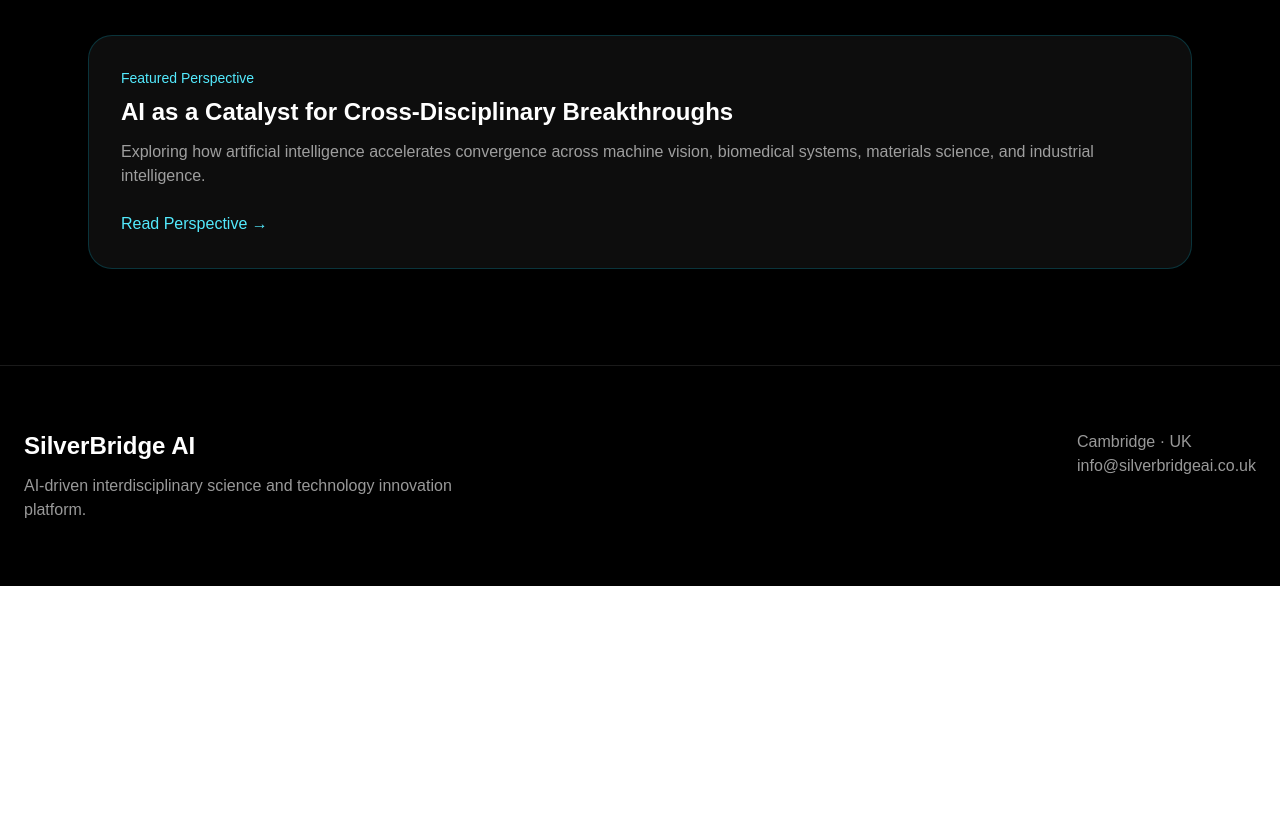
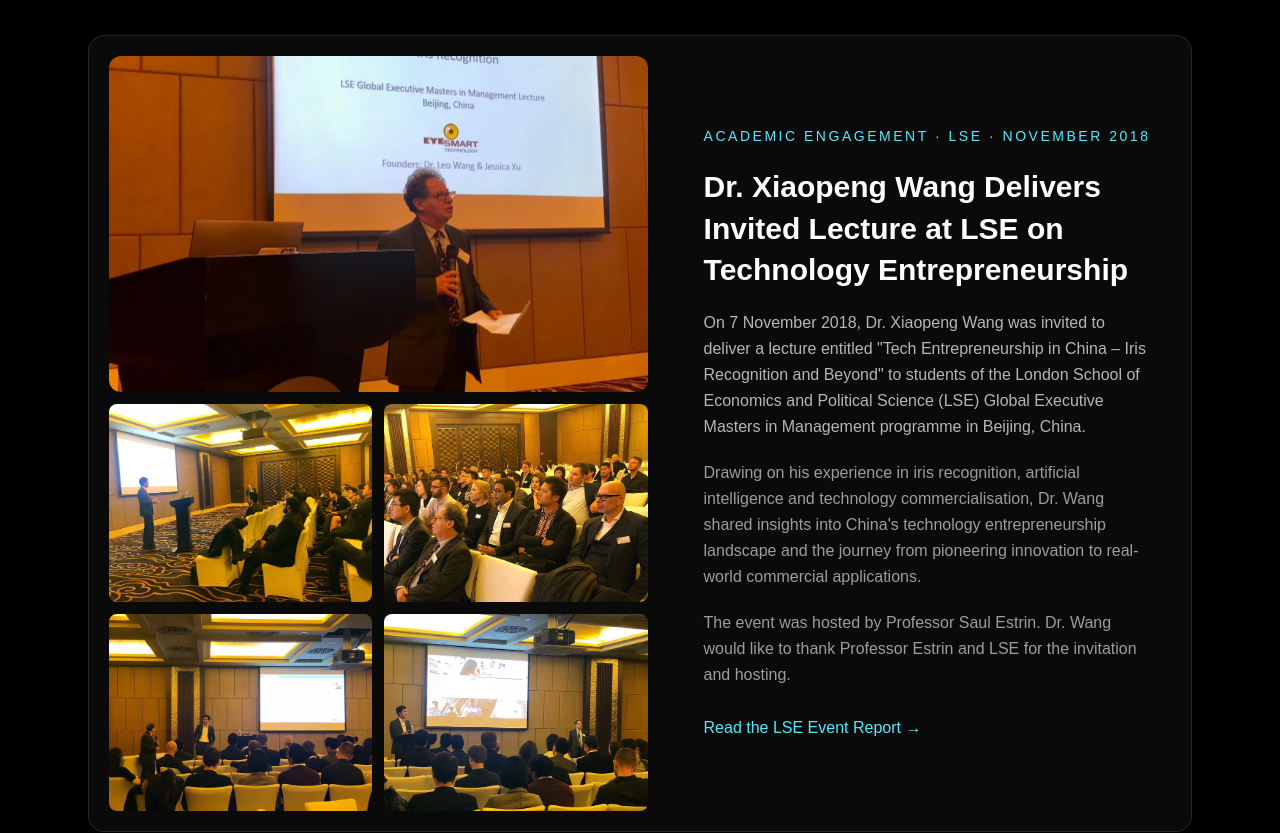
Before and after one commit to silverbridgeai/silverbridge-ai, a Next.js app: page / in a window 1280 px wide. Shown: the part 4120-4953 px from the top of the page. Before the commit the page ends 4706 px from the top, so only its background shows below. Built offline with nearby package versions, Linux system fonts and the light colour scheme.

Commit message:
Add LSE Invited Lecture content and images
Added LSE Invited Lecture section with details and images.

```diff
--- a/app/page.tsx
+++ b/app/page.tsx
@@ -347,7 +347,7 @@ export default function SilverBridgeAIHomepage() {
               </p>
 
               <p className="text-white/60 leading-relaxed mb-5">
-               At CES and the Intel Developer Forum (IDF) in both the
+                At CES and the Intel Developer Forum (IDF) in both the
                 United States and China, Dr. Wang delivered keynote
                 presentations and led the public launch of what was
                 presented as the world's first multimodal AI-powered
@@ -372,6 +372,96 @@ export default function SilverBridgeAIHomepage() {
                 className="inline-flex items-center gap-2 text-cyan-300 font-medium hover:text-white transition"
               >
                 Watch the Innovation Video →
+              </a>
+
+            </div>
+          </div>
+        </article>
+
+        {/* LSE Invited Lecture - 2018 */}
+        <article className="mb-12 overflow-hidden rounded-2xl border border-white/10 bg-white/[0.04] hover:border-cyan-400/40 transition">
+
+          <div className="grid md:grid-cols-[1.05fr_0.95fr] gap-0">
+
+            {/* LSE Photo Gallery */}
+            <div className="p-4 md:p-5">
+              <div className="grid grid-cols-2 gap-3">
+
+                {/* Main Photograph */}
+                <div className="col-span-2 relative overflow-hidden rounded-xl aspect-[16/10]">
+                  <Image
+                    src="/images/LSE_2018_EMBA_1.jpg"
+                    alt="Dr. Xiaopeng Wang's invited lecture for the LSE Global Executive Masters in Management programme in Beijing, 2018"
+                    fill
+                    sizes="(max-width: 768px) 100vw, 45vw"
+                    className="object-cover object-center"
+                  />
+                </div>
+
+                {/* Supporting Photographs */}
+                {[
+                  "LSE_2018_EMBA_2.jpg",
+                  "LSE_2018_EMBA_3.jpg",
+                  "LSE_2018_EMBA_4.jpg",
+                  "LSE_2018_EMBA_5.jpg",
+                ].map((photo, index) => (
+                  <div
+                    key={photo}
+                    className="relative overflow-hidden rounded-lg aspect-[4/3]"
+                  >
+                    <Image
+                      src={`/images/${photo}`}
+                      alt={`Photograph ${index + 2} from the LSE Global Executive Masters in Management event in Beijing, 2018`}
+                      fill
+                      sizes="(max-width: 768px) 50vw, 22vw"
+                      className="object-cover object-center hover:scale-105 transition-transform duration-500"
+                    />
+                  </div>
+                ))}
+
+              </div>
+            </div>
+
+            {/* LSE News Content */}
+            <div className="p-7 md:p-9 flex flex-col justify-center">
+
+              <p className="text-sm text-cyan-300 tracking-[0.18em] mb-5">
+                ACADEMIC ENGAGEMENT · LSE · NOVEMBER 2018
+              </p>
+
+              <h4 className="text-2xl md:text-3xl font-semibold leading-snug mb-5">
+                Dr. Xiaopeng Wang Delivers Invited Lecture at LSE on Technology Entrepreneurship
+              </h4>
+
+              <p className="text-white/70 leading-relaxed mb-5">
+                On 7 November 2018, Dr. Xiaopeng Wang was invited to deliver
+                a lecture entitled "Tech Entrepreneurship in China – Iris
+                Recognition and Beyond" to students of the London School of
+                Economics and Political Science (LSE) Global Executive Masters
+                in Management programme in Beijing, China.
+              </p>
+
+              <p className="text-white/60 leading-relaxed mb-5">
+                Drawing on his experience in iris recognition, artificial
+                intelligence and technology commercialisation, Dr. Wang
+                shared insights into China's technology entrepreneurship
+                landscape and the journey from pioneering innovation to
+                real-world commercial applications.
+              </p>
+
+              <p className="text-white/60 leading-relaxed mb-7">
+                The event was hosted by Professor Saul Estrin.
+                Dr. Wang would like to thank Professor Estrin and LSE
+                for the invitation and hosting.
+              </p>
+
+              <a
+                href="http://www.lse.ac.uk/intranet/LSEServices/LSEinEastAsia/news/Tech-Entrepreneurship-in-China.aspx"
+                target="_blank"
+                rel="noopener noreferrer"
+                className="inline-flex items-center gap-2 text-cyan-300 font-medium hover:text-white transition"
+              >
+                Read the LSE Event Report →
               </a>
 
             </div>
```
